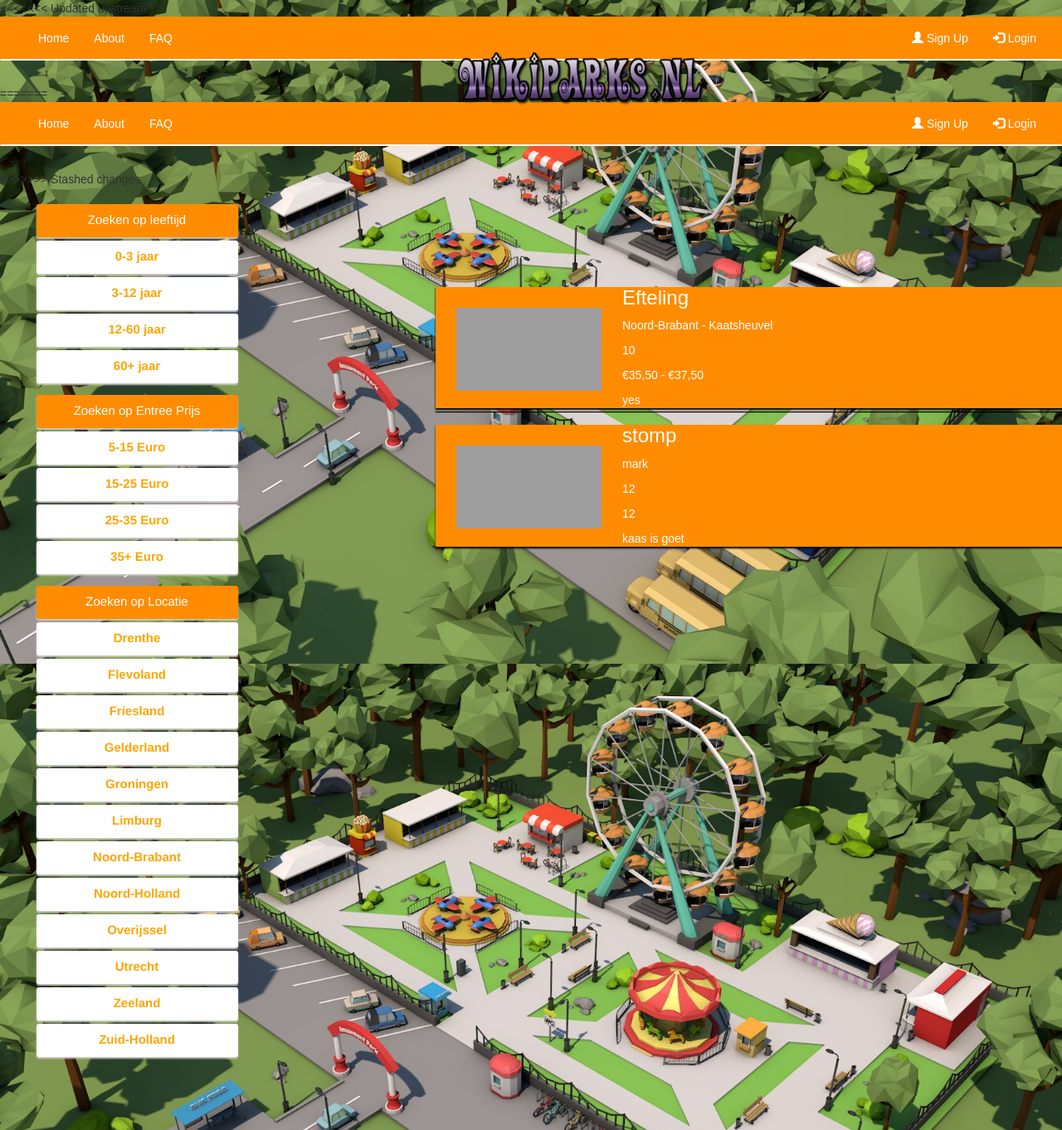
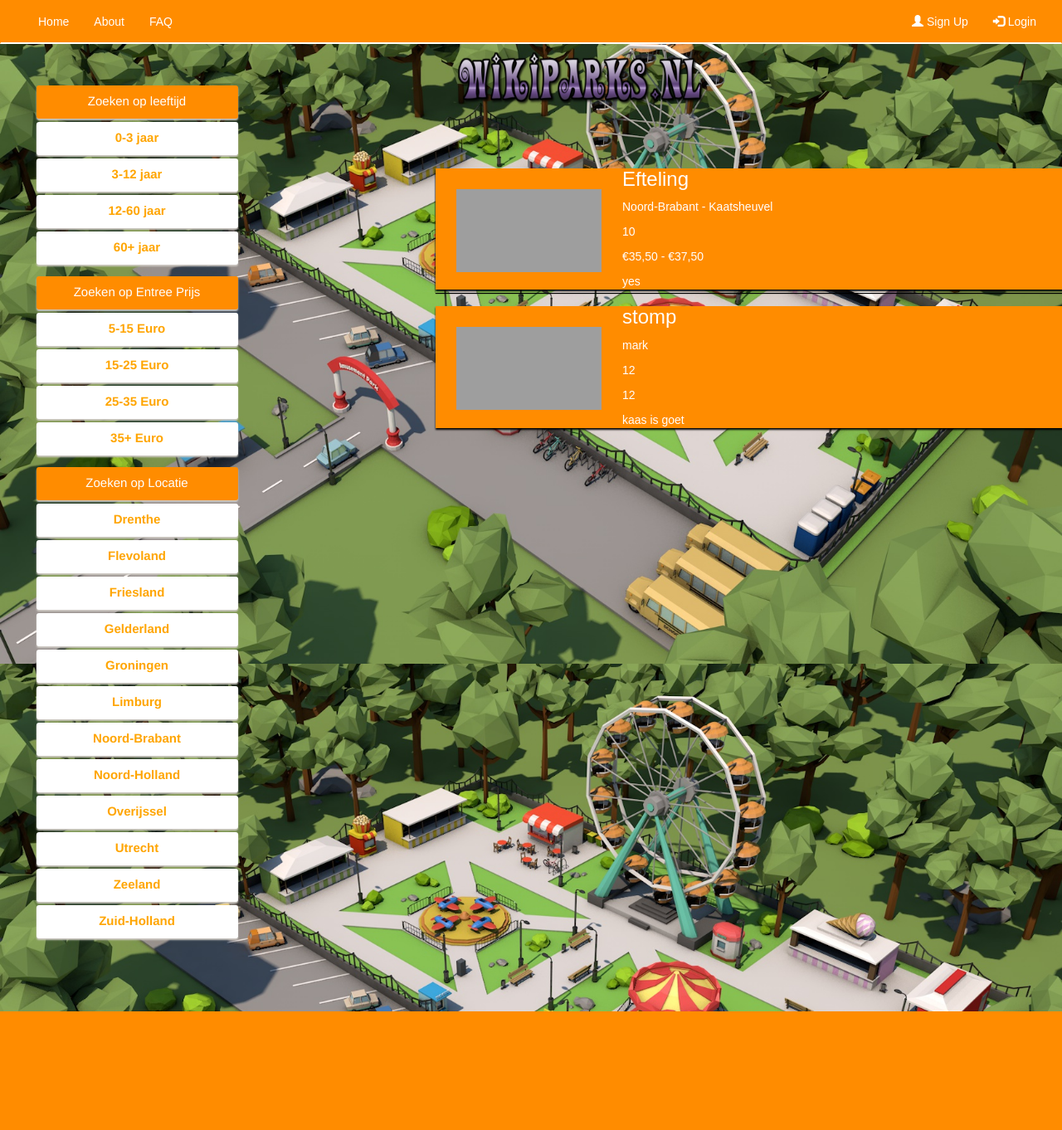
Before and after one commit to JimMoorrees/Wikiparks-Website, a PHP site: page /index2.php in a window 1280 px wide; the page is wider, and only the part inside the window is pictured. Shown: that part at 83% size. After the commit the page ends 1219 px from the top of that part, so only its background shows below. Run offline with PHP 8.4, Linux system fonts and the light colour scheme; data comes from the database, SQL or seed files in the repository; data that the repository does not hold is empty; some libraries are stand-ins or nearby versions; some web fonts are replaced; grey boxes are pictures that could not be loaded.

Commit message:
removed  double header

```diff
--- a/index2.php
+++ b/index2.php
@@ -20,34 +20,8 @@ $result = $connect->query($query);
   <script src="https://maxcdn.bootstrapcdn.com/bootstrap/3.3.7/js/bootstrap.min.js"></script>
 </head>
 <body>
-<<<<<<< Updated upstream
-<nav class="navbar navbar-inverse" style="border-radius: 0px; background-color: darkorange;">
-  <div class="container-fluid">
-    <div class="navbar-header">
-      <button type="button" class="navbar-toggle" data-toggle="collapse" data-target="#myNavbar">
-        <span class="icon-bar"></span>
-        <span class="icon-bar"></span>
-        <span class="icon-bar"></span>
-      </button>
-    </div>
-    <div class="collapse navbar-collapse" id="myNavbar">
-      <ul class="nav navbar-nav">
-        <li class="active"><a href="index.php" style="background-color: darkorange;" href="#">Home</a></li>
-        <li><a href="#">About</a></li>
-        <li><a href="#">FAQ</a></li>
-      </ul>
-      <ul class="nav navbar-nav navbar-right">
-        <li><a href="signup.php"><span class="glyphicon glyphicon-user"></span> Sign Up</a></li>
-        <li><a href="login.php"><span class="glyphicon glyphicon-log-in"></span> Login</a></li>
-      </ul>
-    </div>
-  </div>
-</nav>
-=======
 
 <?php require_once('includes/header.php'); ?>
-
->>>>>>> Stashed changes
 <!--<div class="banner">
   <img src="img/banner3.jpeg" width="100%" height="250px;">
 </div>-->
```
